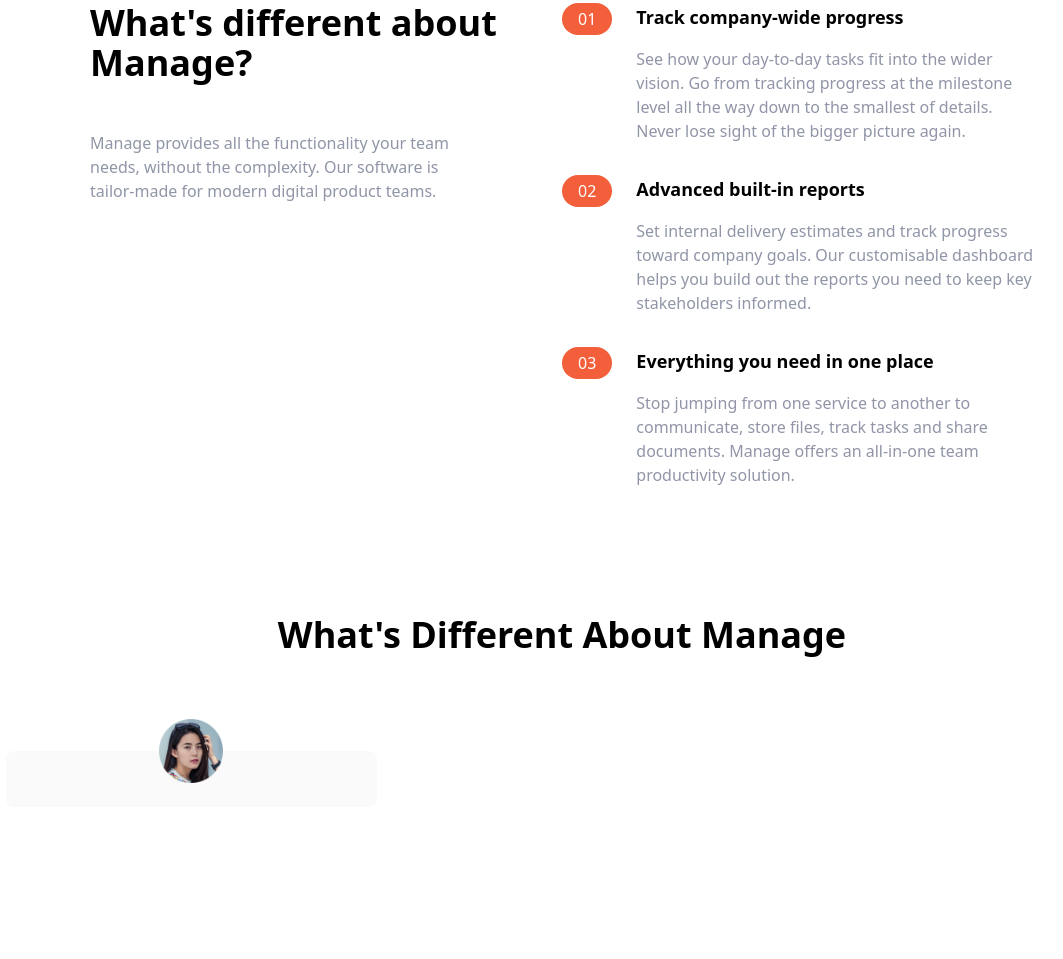
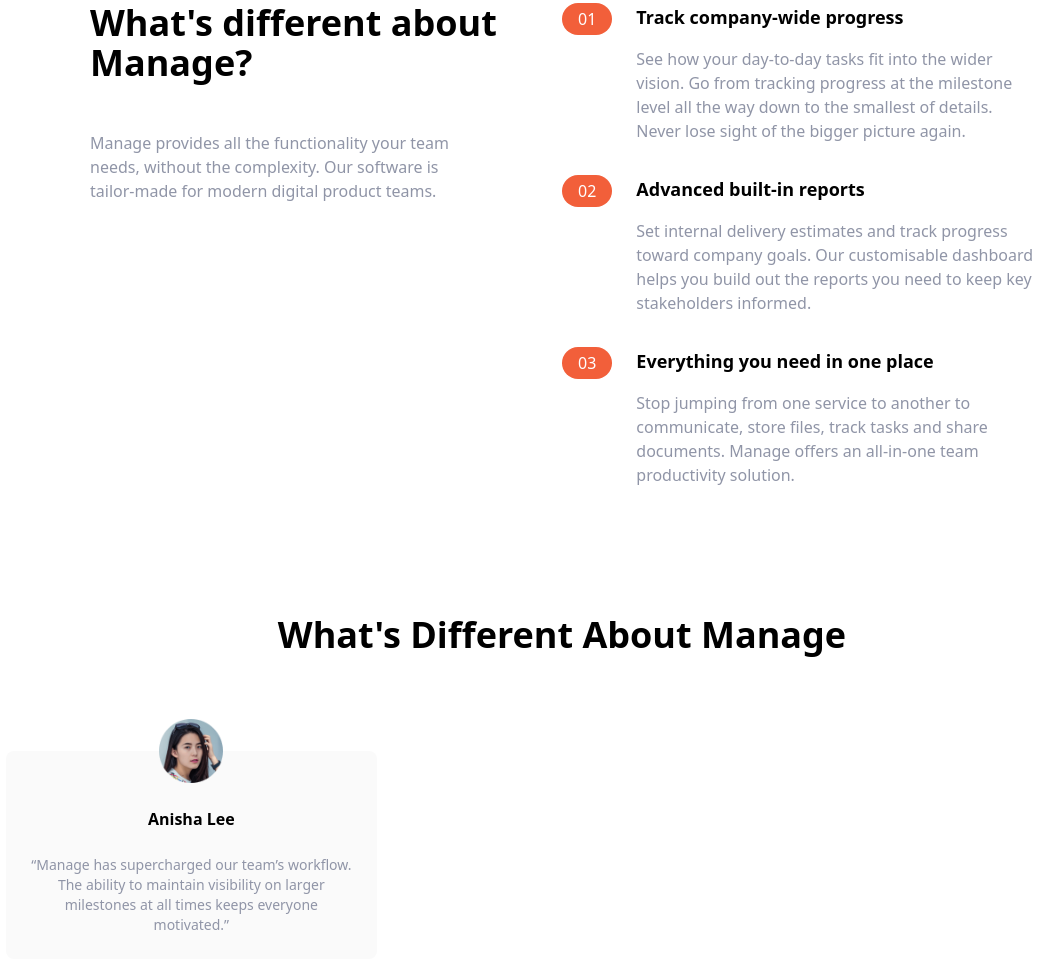
Before and after one commit to misikir21/manage-tailwind, a website: page index.html in a window 1280 px wide. Shown: the part 653-1612 px from the top of the page, without its empty margins (78-1141 px from the left). Before the commit the page ends 1460 px from the top, so only its background shows below. Drawn offline with Linux system fonts and the light colour scheme.

Commit message:
add testimoial sectio of alisha

```diff
--- a/index.html
+++ b/index.html
@@ -209,7 +209,16 @@
 				</h2>
 				<div class="flex flex-col mt-24 md:flex-row md:space-x-6">
 					<div class="flex flex-col items-center p-6 space-y-6 rounded-lg bg-veryLightGray md:w-1/3">
-					<img src="./img/avatar-anisha.png" alt="" class="w-16 -mt-14">
+					<img src="./img/avatar-anisha.png" alt="" class="w-16 -mt-14" >
+		            <h5 class="text lg font-bold">
+						Anisha Lee
+					</h5>
+					<p class="text-sm text-darkGrayishBlue">
+						“Manage has supercharged our team’s workflow. The ability to
+						maintain visibility on larger milestones at all times keeps
+						everyone motivated.”
+
+					</p>
 				</div>
 			</div>
 		</section>
```
Also changed, not shown: css/main.css.
